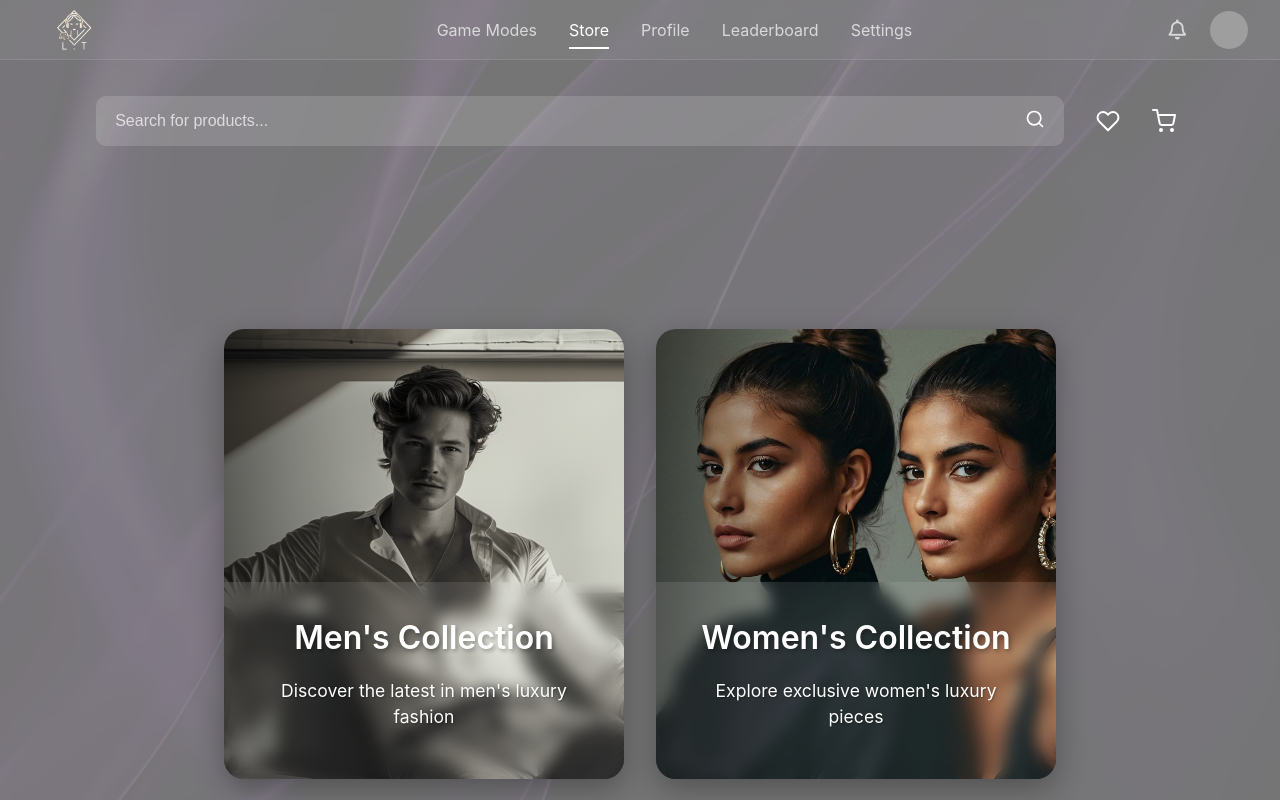
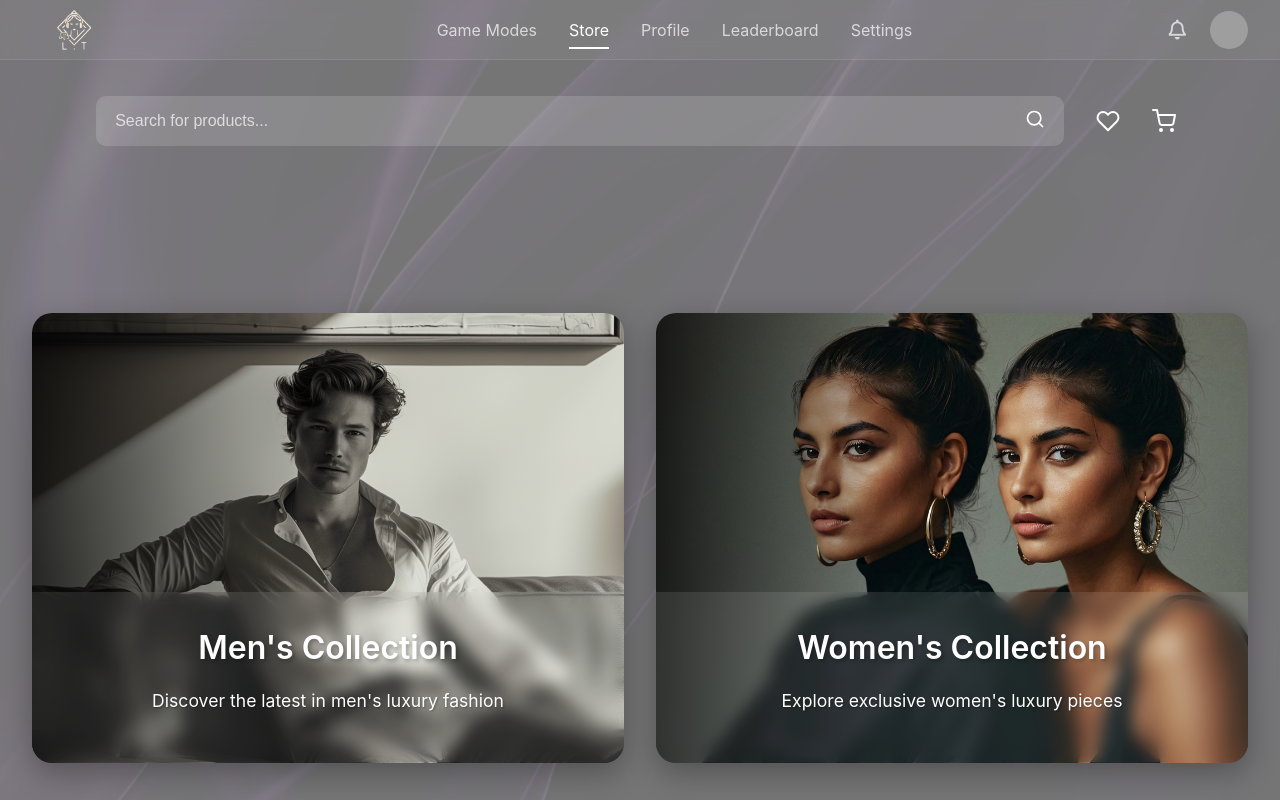
Before and after one commit to luxuryintaste-LIT/lit-ecommerce-backend, a React (Vite) app: page / in a window 1280 px wide. Shown: the top 800 px of the page. Built offline with nearby package versions, Linux system fonts and the light colour scheme; grey boxes are pictures that could not be loaded.

Commit message:
increased the width

```diff
--- a/src/styles/CategoryCards.css
+++ b/src/styles/CategoryCards.css
@@ -14,9 +14,9 @@
   justify-content: center;
   align-items: center;
   gap: 2rem;
-  padding: 2rem;
+  padding: 0 2rem 2rem;
   min-height: calc(100vh - 80px);
-  max-width: 1200px;
+  max-width: 1400px;
   margin: 0 auto;
   width: 100%;
 }
@@ -31,8 +31,8 @@
   background-position: center;
   transition: all 0.3s ease-in-out;
   box-shadow: 0 10px 30px rgba(0, 0, 0, 0.3);
-  min-width: 280px;
-  max-width: 400px;
+  min-width: 300px;
+  max-width: 600px;
   cursor: pointer;
   opacity: 0;
   animation: fadeInUp 0.8s ease-out forwards;
```
